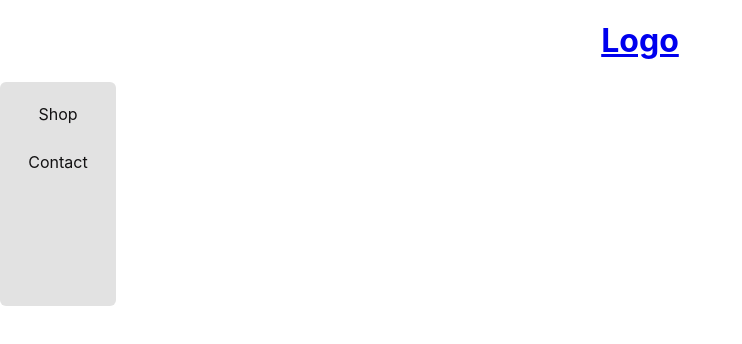
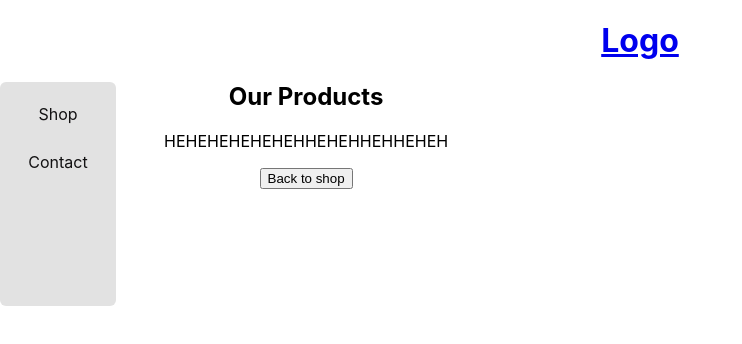
Before and after one commit to justyna-zielkowska/react-first-app, a React (Create React App) app: page /ourProducts in a window 1280 px wide. Before the commit this address had no page. Shown: the top 344 px of the page, without its empty margins (0-742 px from the left). Built offline with nearby package versions, Linux system fonts and the light colour scheme.

Commit message:
Added ScrollToTop button in film list and working on appWithRouting

```diff
--- a/src/routing/AppWithRouting.js
+++ b/src/routing/AppWithRouting.js
@@ -11,6 +11,8 @@ import HomePage from './pages/homepage';
 import Contact from './pages/contact';
 import ShopPage from './pages/shopPage';
 import ProductPage from './pages/productPage';
+import OurProducts from './pages/ourProducts';
+import Cos from './pages/cos';
 
 const AppWithRouting = () => {
     return (
@@ -21,7 +23,9 @@ const AppWithRouting = () => {
                 <Routes>
                     <Route path="/shop/:productId" element={<ProductPage />}/>
                     <Route path="/shop" element={<ShopPage />}/>
+                    <Route path="/ourProducts" element={<OurProducts />}/>
                     <Route path="/contact" element={<Contact />}/>
+                    <Route path="/cos" element={<Cos />}/>
                     <Route path="/" element={<HomePage />}/>
                 </Routes>
             </div>
--- /dev/null
+++ b/src/routing/pages/cos.js
@@ -0,0 +1,13 @@
+import React from 'react';
+import styles from "./page.module.css";
+
+const Cos = () => {
+  return (
+    <div className={styles.page}>
+      <h2>cos</h2>
+      <p>You9</p>
+    </div>
+  );
+}
+
+export default Cos;
--- /dev/null
+++ b/src/routing/pages/ourProducts.js
@@ -0,0 +1,21 @@
+import React from 'react';
+import {useNavigate} from "react-router-dom";
+import styles from "./page.module.css";
+
+const OurProducts = () => {
+    const navigate = useNavigate();
+
+    const changeRoute = () => {
+      navigate('/shop')
+    }
+    return (
+      <div className={styles.page}>
+         <h2>Our Products</h2>
+          <p>HEHEHEHEHEHEHHEHEHHEHHEHEH</p>
+
+          <button onClick={changeRoute}>Back to shop</button>
+      </div>
+    );
+  }
+
+  export default OurProducts;
--- a/src/stateAndEvents/FilmList.js
+++ b/src/stateAndEvents/FilmList.js
@@ -11,6 +11,8 @@ const FilmsList = ({films, title}) => {
           <FilmItem key={film.Title} film={film}/>
         ))}
       </div>
+
+      <button onClick={() => window.scrollTo(0,0)}>Scroll to top</button>
     </>
   )
 }
```
Also changed, not shown: src/routing/pages/page.js (deleted, +0 -28 lines), src/routing/pages/productPage.js (line endings or trailing spaces), src/task-5/FilmList.js (line endings or trailing spaces).
